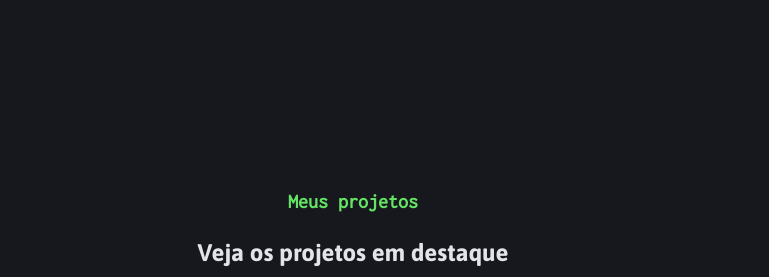
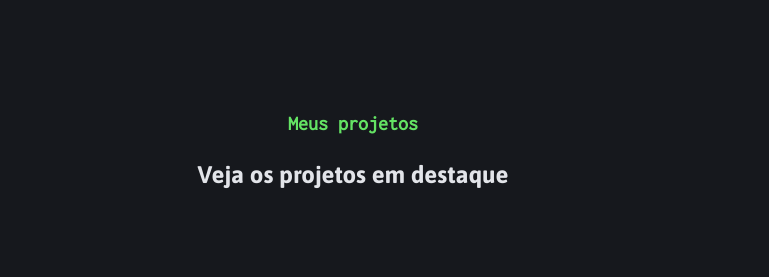
Before and after one commit to Caiobaldudev/caiobaldu-dev, a plain HTML site: page index.html in a window 1280 px wide. Shown: the part 835-1112 px from the top of the page, without its empty margins (287-1056 px from the left). Drawn offline with nearby package versions, Linux system fonts and the light colour scheme.

Commit message:
🎨 style: Adjust margin in projects section

```diff
--- a/css/swiper.css
+++ b/css/swiper.css
@@ -1,6 +1,6 @@
 .projects {
   width: 100%;
-  margin-top: 15rem;
+  margin: 7.2rem 0 14.4rem 0;
   display: flex;
   flex-direction: column;
   gap: 8rem;
```
